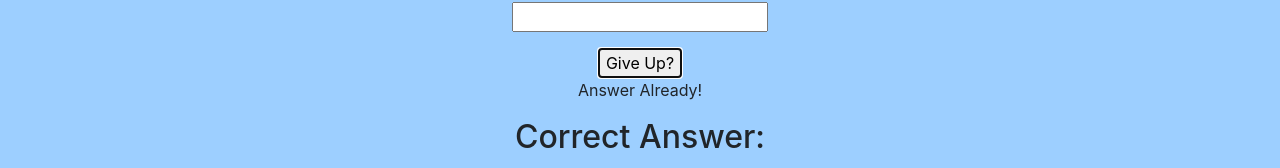
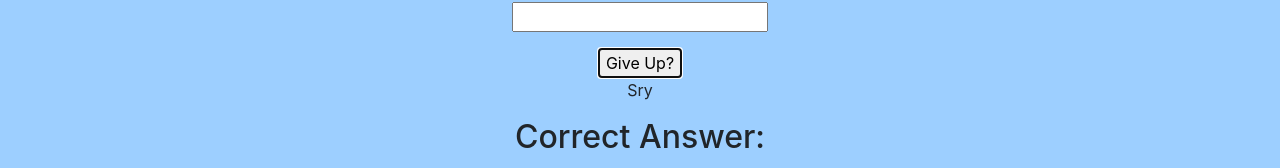
Before and after one commit to Reiterpallasch/BillWesAngular, an Angular app in the folder BWA/: page /question in a window 1280 px wide. Both pictures are taken after a click on the button "Give Up?". Shown: the part 305-473 px from the top of the page. Built offline with nearby package versions, Linux system fonts and the light colour scheme.

Commit message:
other minor fix

```diff
--- a/BWA/src/app/question/question.component.html
+++ b/BWA/src/app/question/question.component.html
@@ -6,11 +6,14 @@
     <input type="text" name="Answer" id="answerEntry"
     [(ngModel)]="answerField" (keydown.enter)="goodAnswer()"><p></p>
     <button (click)="givingUp()">Give Up?</button>
-    <div *ngIf="this.answerField == null">
+    <div *ngIf="this.answerField == null && this.giveUp == 0;else nothing">
         <p>
             Answer Already!
         </p>
     </div>
+    <ng-template #nothing>
+      <p>Sry</p>
+    </ng-template>
     <div *ngIf="this.answerField == this.question.answer || this.giveUp == 1">
         <h2>Correct Answer: {{question.answer}}</h2>
 
```
